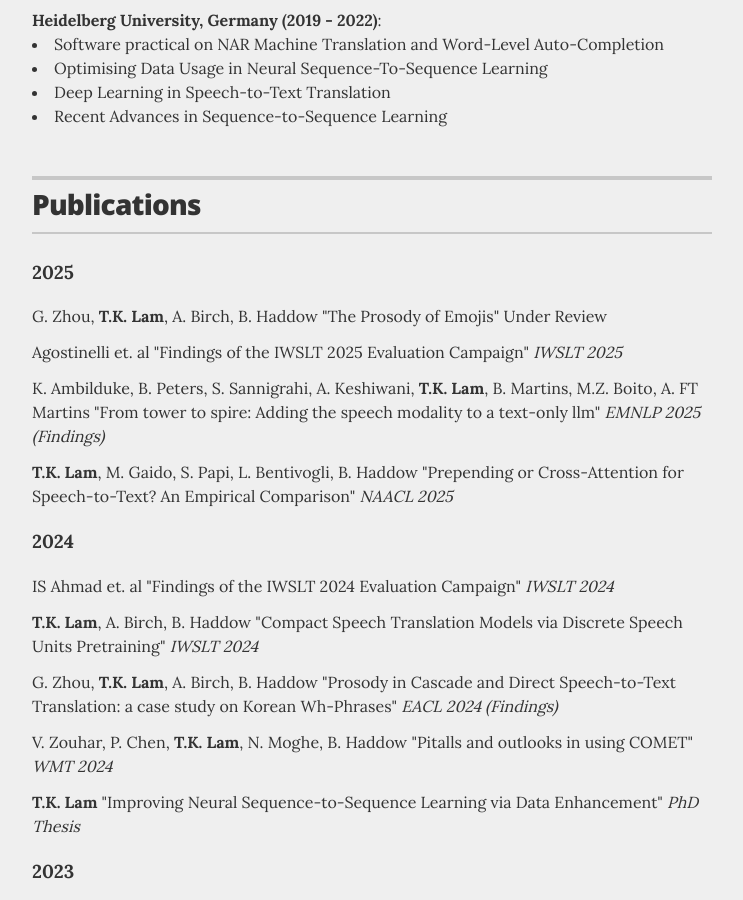
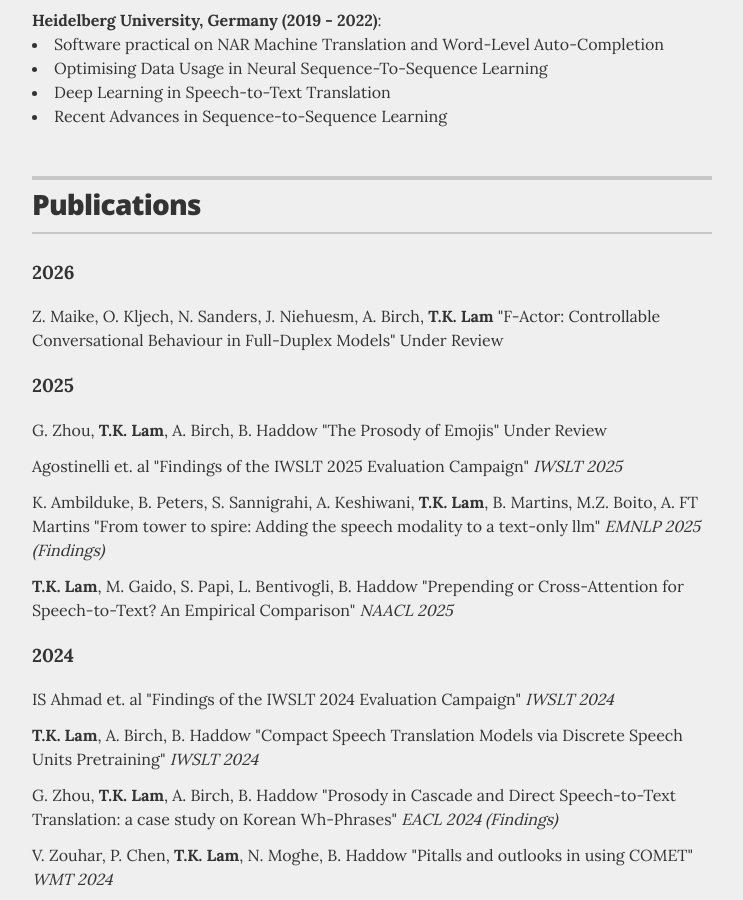
Before and after one commit to heidelkin/heidelkin.github.io, a Jekyll site: the page built from index.html, in a window 1280 px wide and 900 px high, scrolled down 1962 px. Shown: the whole window, without its empty margins (268-1011 px from the left). Built offline with Jekyll 4.4.1, drawn with Linux system fonts in a browser that asks for light colours.

Commit message:
Add paper

```diff
--- a/_data/papers.yml
+++ b/_data/papers.yml
@@ -1,3 +1,9 @@
+- year : 2026
+  papers:
+  - authors: "Z. Maike, O. Kljech, N. Sanders, J. Niehuesm, A. Birch, <strong>T.K. Lam</strong>"
+    title: "F-Actor: Controllable Conversational Behaviour in Full-Duplex Models"
+    venue: Under Review
+
 - year: 2025
   papers:
   - authors: "G. Zhou, <strong>T.K. Lam</strong>, A. Birch, B. Haddow"
```
